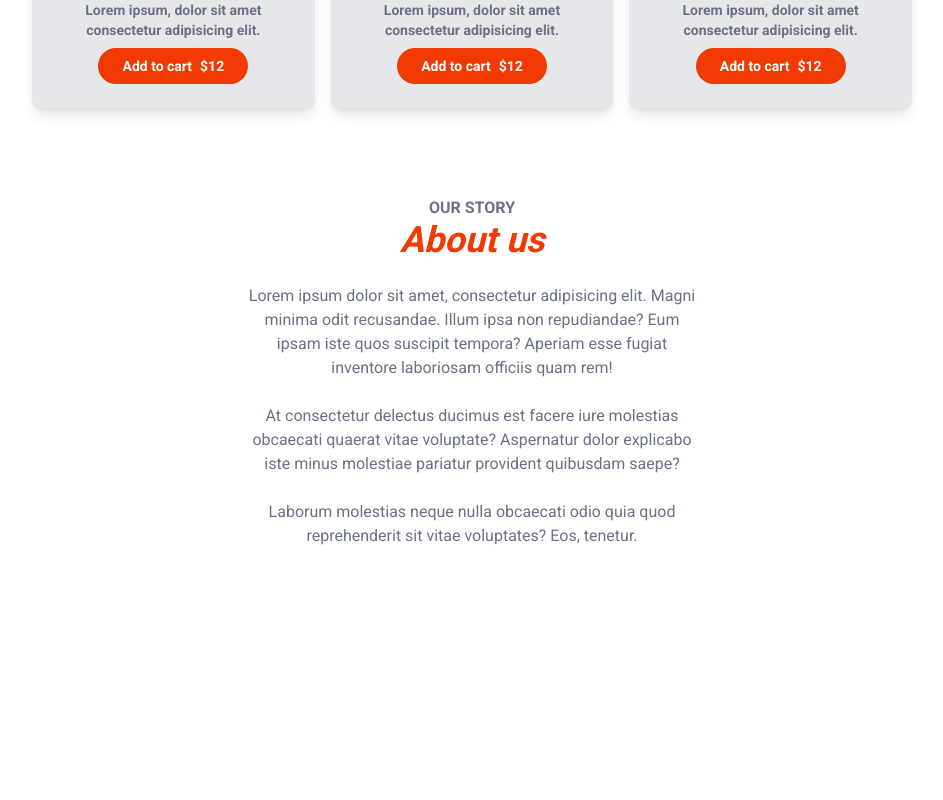
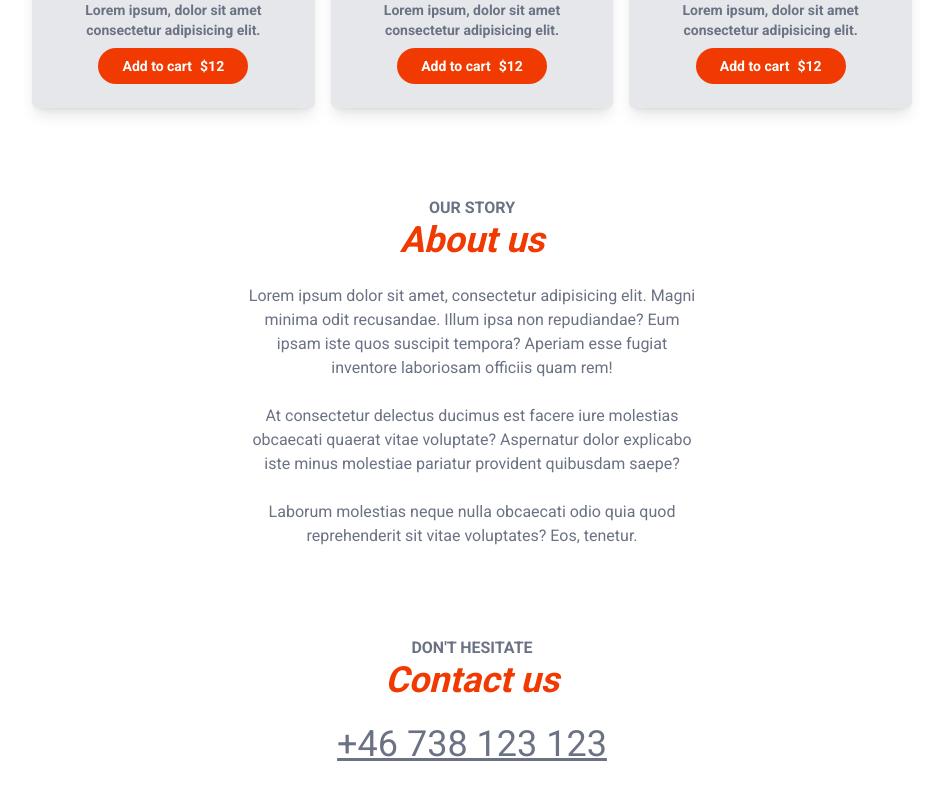
Before and after one commit to Mahdi-Alaee/food-ordering-app, a Next.js app: page / in a window 1280 px wide. Shown: the part 1077-1877 px from the top of the page, without its empty margins (168-1111 px from the left). Before the commit the page ends 1721 px from the top, so only its background shows below. Built offline with nearby package versions, Linux system fonts and the light colour scheme.

Commit message:
handle ContactUs section

```diff
--- a/src/app/page.tsx
+++ b/src/app/page.tsx
@@ -1,5 +1,6 @@
 import AboutUs from "@/components/large/AboutUs";
 import CheckOut from "@/components/large/CheckOut";
+import ContactUs from "@/components/large/ContactUs";
 import Hero from "@/components/large/Hero";
 
 export default function Home() {
@@ -8,6 +9,7 @@ export default function Home() {
       <Hero />
       <CheckOut description="CHECK OUT" title="Our Best Sellers" />
       <AboutUs title="About us" description="OUR STORY" />
+      <ContactUs title="Contact us" description="DON'T HESITATE" />
     </main>
   );
 }
--- a/src/components/large/AboutUs.tsx
+++ b/src/components/large/AboutUs.tsx
@@ -2,7 +2,7 @@ import withSectionHeader from "@/HOFs/withSectionHeader";
 
 function AboutUs() {
   return (
-    <div className="max-w-md text-center mx-auto">
+    <div className="max-w-md text-center mx-auto mb-16">
       <p>
         Lorem ipsum dolor sit amet, consectetur adipisicing elit. Magni minima
         odit recusandae. Illum ipsa non repudiandae? Eum ipsam iste quos
--- /dev/null
+++ b/src/components/large/ContactUs.tsx
@@ -0,0 +1,14 @@
+import withSectionHeader from "@/HOFs/withSectionHeader";
+import Link from "next/link";
+
+function ContactUs() {
+  return (
+    <div className="text-center mb-16">
+      <Link className="underline text-4xl" href="tel:+46738123123">
+        +46 738 123 123
+      </Link>
+    </div>
+  );
+}
+
+export default withSectionHeader(ContactUs);
```
